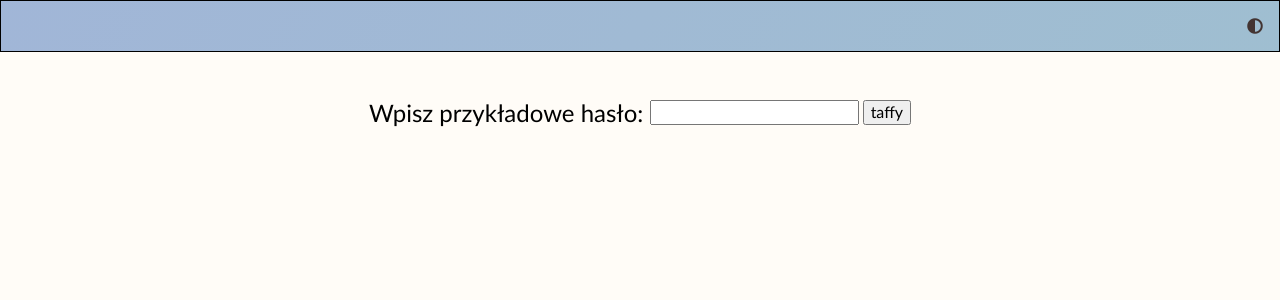
After one commit to QuantumDock/HKT3, a Flask app: page /hasla in a window 1280 px wide. The commit adds this page. Shown: the top 300 px of the page. Run offline with Flask 3, Linux system fonts and the light colour scheme.

Commit message:
html, css, js, python: password checker, permanent darkmode

```diff
--- a/app.py
+++ b/app.py
@@ -1,5 +1,6 @@
 from flask import Flask, render_template, request
 import re
+from password import *
 
 app = Flask(__name__)
 
@@ -30,3 +31,39 @@ def quiz():
         modified_items = [item[1:] if re.match(r"^\$", item) else item for item in items]
         pafy.append(modified_items)
     return render_template("quiz.html", test=len(pafy), args=pafy, corrects=corrects) # referencja do javy
+
+
+@app.route("/hasla", methods=["GET"])
+def password():
+    if "taffy" not in request.args or request.args["taffy"] == "":
+        return render_template("password.html", display=False)
+    else:
+        time = time_to_crack(request.args["taffy"])
+        display_time = ""
+        display_class = ""
+        if time < 0.01:
+            display_time = "0 sekund - śmiesznie łatwe do złamania."
+            display_class = "password-red-bold"
+        elif time < 120:
+            display_time = f"{round(time, 2)} sekund - złamanie będzie bardzo szybkie."
+            display_class = "password-red"
+        elif time < 7200:
+            display_time = f"{round(time/60, 2)} minut - złamanie będzie bardzo szybkie."
+            display_class = "password-orange"
+        elif time < 259200:
+            display_time = f"{round(time/3600, 2)} godzin - hasło jest trochę lepsze, ale jest miejsce na poprawę."
+            display_class = "password-yellow"
+        elif time < 31536000:
+            display_time = f"{round(time/86400, 2)} dni - hasło zabezpieczy twoje konto dość dobrze."
+            display_class = "password-green-first"
+        elif time < 31536000000000:
+            display_time = f"{round(time/31536000, 2)} lat - takie hasło całkowicie wystarczy do właściwie wszystkiego."
+            display_class = "password-green-second"
+        elif time < 31536000000000000000000000:
+            display_time = f"{round(time/31536000000000, 2)} milionów lat - jesteś mistrzem tworzenia bezpiecznych haseł!"
+            display_class = "password-blue"
+        else:
+            display_time = f"{round(time/31536000000000000000000000, 2)} trylionów lat - jesteś mistrzem tworzenia bezpiecznych haseł!"
+            display_class = "password-blue"
+        display_time = f"<p class={display_class}>{display_time}</p>"
+        return render_template("password.html", display=True, time=display_time)
--- a/password.py
+++ b/password.py
@@ -32,6 +32,6 @@ def time_to_crack(string: str) -> float:
     output = 2 ** (entropy_calculator(string)) / CALC_FACTOR
     if output < 0.0000001:
         output = 0
-    if output > 10 ** 24:
-        output = 10 ** 24
+    if output > 10 ** 40:
+        output = 10 ** 40
     return output
--- a/static/css/styles.css
+++ b/static/css/styles.css
@@ -169,3 +169,43 @@ li {
 .dictionary__definition > p {
   display: inline;
 }
+
+.password {
+  display: flex;
+  justify-content: center;
+  align-items: center;
+  height: 15vh;
+}
+
+.password > p {
+    font-family: Nunito;
+    font-size: 20pt;
+}
+.password-red-bold{
+    font-weight: 700;
+    color: #990000;
+}
+.password-red{
+    font-weight: 500;
+    color: #ee1111;
+}
+.password-orange{
+    font-weight: 425;
+    color: #ff9933;
+}
+.password-yellow{
+    font-weight: 425;
+    color: #777700;
+}
+.password-green-first{
+    font-weight: 475;
+    color: #33cc33;
+}
+.password-green-second{
+    font-weight: 550;
+    color: #11ee11;
+}
+.password-blue{
+    font-weight: 600;
+    color: #1111ee;
+}
--- a/static/js/contrast.js
+++ b/static/js/contrast.js
@@ -1,7 +1,10 @@
-var toggleButton = document.getElementById("toggle-high-contrast");
-
-toggleButton.addEventListener("click", function () {
-  // Get the body element
+function check(){
+  var storedValue = sessionStorage.getItem('theme');
+  if(storedValue == '1'){
+    toggle(false);
+  }
+}
+function toggle(special){
   var body = document.getElementsByTagName("body")[0];
   var grid = document.querySelectorAll(".grid__element");
   var navbar = document.querySelector(".navbar");
@@ -12,7 +15,10 @@ toggleButton.addEventListener("click", function () {
   } catch (TypeError) {
     //pass
   }
-
+  if(special){
+    var storedValue = sessionStorage.getItem('theme');
+    sessionStorage.setItem('theme', (storedValue == 1 ? 0 : 1));
+  }
   // Toggle the "high-contrast" class on the body element
   grid.forEach((gridElement) => {
     gridElement.classList.toggle("high-contrast--special");
@@ -20,4 +26,8 @@ toggleButton.addEventListener("click", function () {
   navbar.classList.toggle("high-contrast--special");
   navbar_button.classList.toggle("high-contrast");
   body.classList.toggle("high-contrast");
+  }
+var toggleButton = document.getElementById("toggle-high-contrast");
+toggleButton.addEventListener("click", function () {
+  toggle(true);
 });
--- a/templates/layout.html
+++ b/templates/layout.html
@@ -17,7 +17,7 @@
     />
     <title></title>
   </head>
-  <body>
+  <body onload="check()" onunload="check()">
     <nav class="navbar">
       <button class="navbar__button" id="toggle-high-contrast">
         <i class="fas fa-adjust"></i>
--- /dev/null
+++ b/templates/password.html
@@ -0,0 +1,16 @@
+{% extends "layout.html" %}
+
+{% block body %}
+<div class="password">
+    <h2 class="password__header">Wpisz przykładowe hasło:&nbsp;</h2>
+    <form action="/hasla" method="get">
+        <input type="text" name="taffy" id="taffy">
+        <button type="submit">taffy</button>
+    </form>
+</div>
+<div class="password">
+    {% if display %}
+    {{ time|safe }}
+    {% endif %}
+</div>
+{% endblock %}
```
